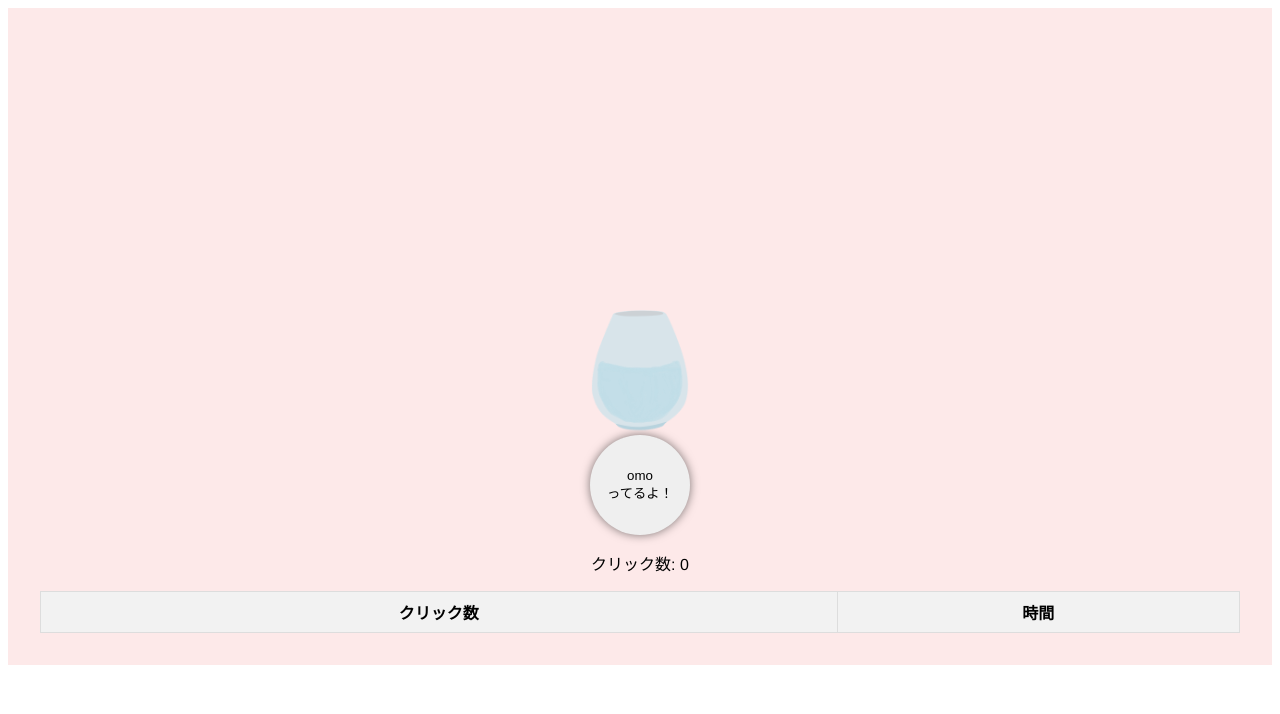
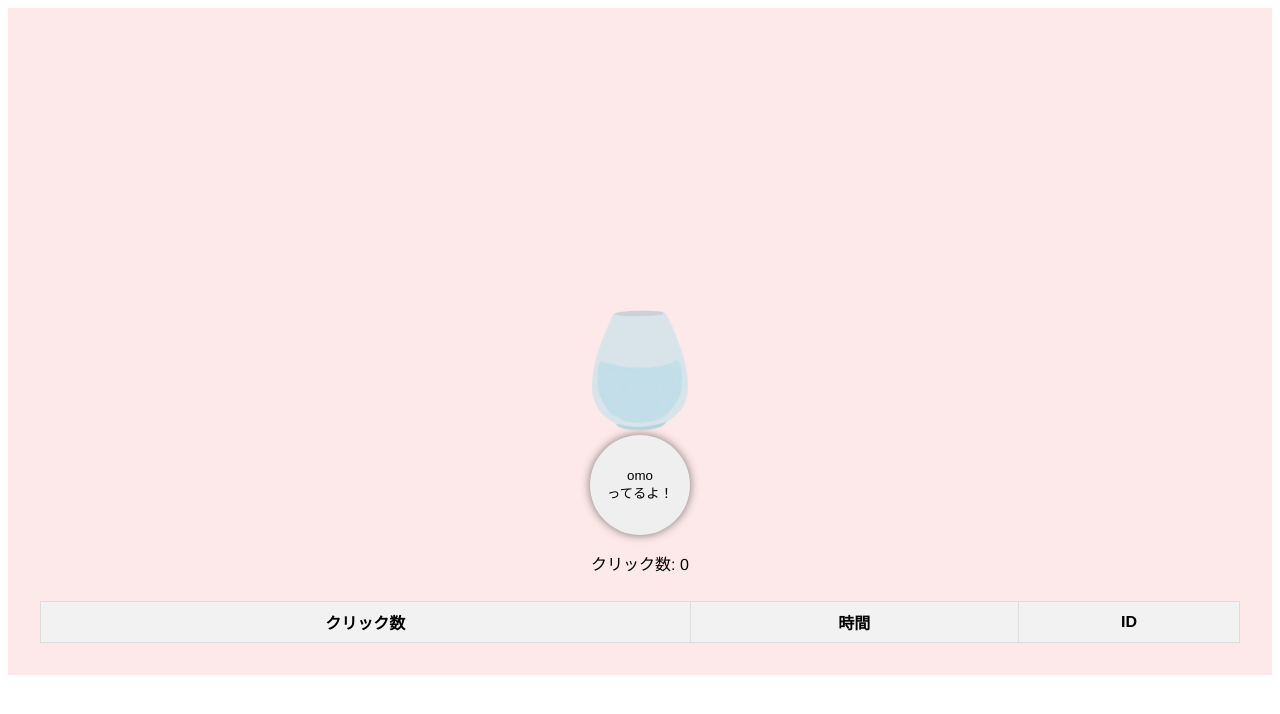
Before and after one commit to yokokada/omoi-flowers, a React (Vite) app: page / in a window 1280 px wide. Shown: the top 714 px of the page. Built offline with nearby package versions, Linux system fonts and the light colour scheme.

Commit message:
id欄追加

```diff
--- a/src/App.css
+++ b/src/App.css
@@ -48,8 +48,9 @@ body {
   height: 100px;
   /* 縁無し */
   border: none;
-  /* ゆっくりとしたアニメーション効果を追加 */
-  transition: transform 0.3s ease;  /* 0.3秒のアニメーション効果を指定 */
+  /* 脈打つように広がる波紋アニメーション */
+  animation: ripple 1s ease-out;
+
   /* 立体的 */
   box-shadow: 0 0 10px rgba(0, 0, 0, 0.5);
 
@@ -82,6 +83,9 @@ body {
 .history-table th {
   background-color: #f2f2f2;
   text-align: center;
+  position: sticky;
+  top: 0;
+  z-index: 10;
 }
 
 /* ホバー時の行のハイライト */
--- a/src/components/ClickHistory.jsx
+++ b/src/components/ClickHistory.jsx
@@ -2,11 +2,13 @@ import React from 'react';
 
 const ClickHistory = ({ history }) => {
     return (
+        <div style={{ maxHeight: '300px', overflowY: 'auto' }}>
             <table className="history-table">
                 <thead>
                     <tr>
                         <th>クリック数</th>
                         <th>時間</th>
+                        <th>ID</th> {/* 新しいセルを追加 */}
                     </tr>
                 </thead>
                 <tbody>
@@ -14,10 +16,12 @@ const ClickHistory = ({ history }) => {
                         <tr key={index}>
                             <td>{entry.count}</td>
                             <td>{entry.time}</td>
+                            <td>{entry.id}</td> {/* IDを表示 */}
                         </tr>
                     ))}
                 </tbody>
             </table>
+        </div>
     );
 };
 
```
Lines whose indentation alone changed are shown as unchanged.
